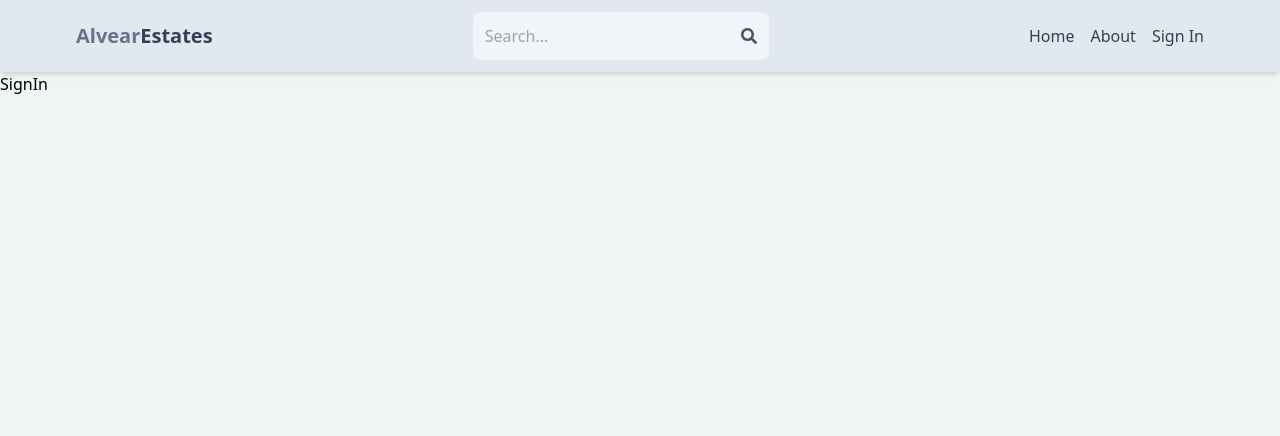
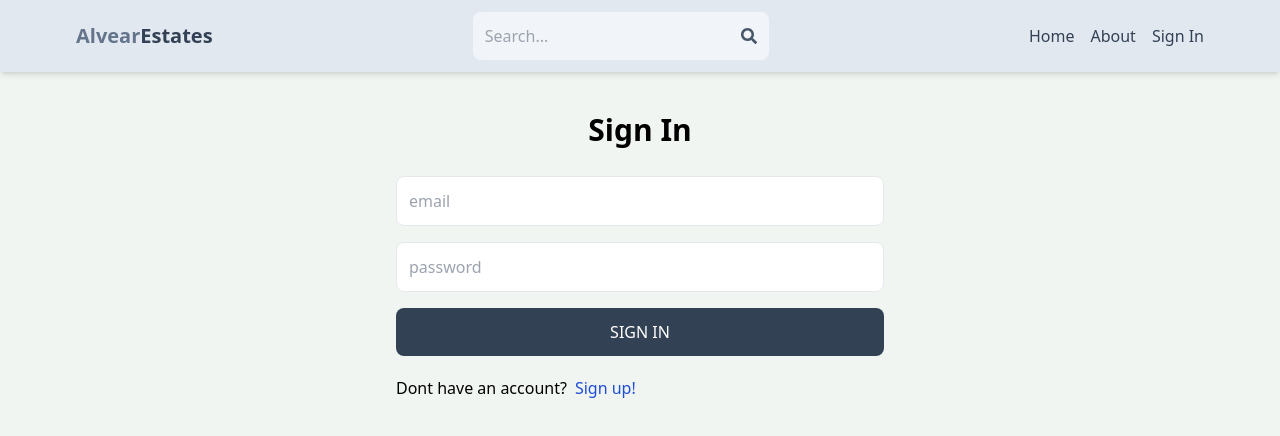
Before and after one commit to ArmandoAlvear23/real-estate-app, a React (Vite) app in the folder client/: page /sign-in in a window 1280 px wide. Shown: the top 436 px of the page. Built offline with nearby package versions, Linux system fonts and the light colour scheme.

Commit message:
add sign in page UI and functionality

```diff
--- a/client/src/pages/SignIn.jsx
+++ b/client/src/pages/SignIn.jsx
@@ -1,7 +1,99 @@
-import React from 'react'
+import { useState } from "react";
+import { Link, useNavigate } from "react-router-dom";
 
 export default function SignIn() {
+
+  // Initialize state for form data
+  const [formData, setFormData] = useState({});
+
+  // Initialize state for errors
+  const [error, setError] = useState(null);
+
+  // Initialize state for is loading
+  const [isLoading, setIsLoading] = useState(false);
+
+  // Initialize navigate
+  const navigate = useNavigate();
+
+  // Update form data state on input change
+  const handleChange = (e) => {
+    setFormData({
+      ...formData,
+      [e.target.id]: e.target.value,
+    });
+  };
+
+  // Send form data to endpoint
+  const handleSubmit = async (e) => {
+    // Prevent page refresh on submit
+    e.preventDefault();
+
+    try {
+      // Set is loading to true
+      setIsLoading(true);
+      // Send signin POST request to API endpoint
+      const res = await fetch("/api/auth/signin", {
+        method: 'POST',
+        headers: {
+          'Content-Type': 'application/json',
+        },
+        body: JSON.stringify(formData),
+      });
+      // Get response JSON data
+      const data = await res.json();
+      // Check if request is unsuccessful
+      if (data.success === false) {
+        // Set is loading state to false
+        setIsLoading(false);
+        // Set error state to response data error message
+        setError(data.message);
+        // Return out of try block
+        return;
+      }
+      // Set is loading state to false
+      setIsLoading(false);
+      // Set error state to null
+      setError(null);
+      // Navigate to the home page
+      navigate("/");
+    } catch (error) {
+      // Set is loading state to false
+      setIsLoading(false);
+      // Set error state to error message
+      setError(error.message);
+    }
+  };
+
   return (
-    <div>SignIn</div>
-  )
+    <section className="p-3 max-w-lg mx-auto">
+      <h1 className="text-3xl text-center font-semibold my-7">Sign In</h1>
+      <form onSubmit={handleSubmit} className="flex flex-col gap-4">
+        <input
+          type="email"
+          placeholder="email"
+          className="border p-3 rounded-lg"
+          id="email"
+          onChange={handleChange}
+        />
+        <input
+          type="password"
+          placeholder="password"
+          className="border p-3 rounded-lg"
+          id="password"
+          onChange={handleChange}
+        />
+        <button
+          disabled={isLoading}
+          className="bg-slate-700 text-white p-3 rounded-lg uppercase hover:opacity-95 disabled:opacity-80"
+        >
+          {isLoading ? 'Signing In...' : 'Sign In'}
+        </button>
+      </form>
+      <div className="flex gap-2 mt-5">
+        <p>Dont have an account?</p>
+        <Link to={"/sign-up"}><span className="text-blue-700">Sign up!</span></Link>
+      </div>
+      {error && <p className="text-red-500 mt-5">{error}</p>}
+    </section>
+  );
 }
```
